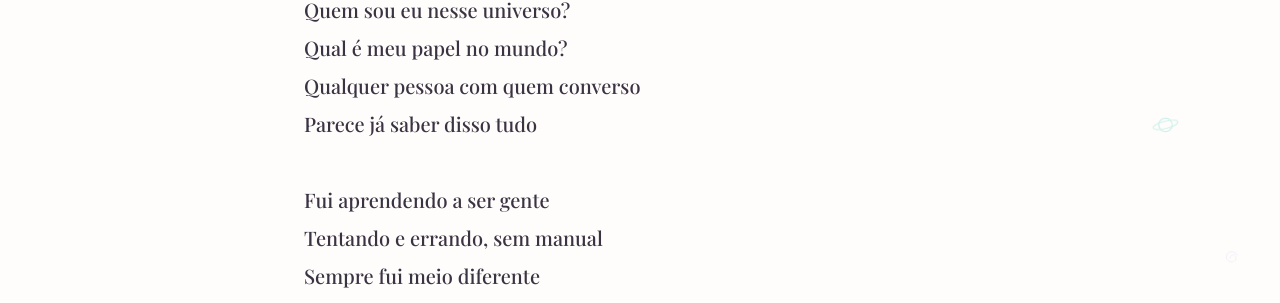
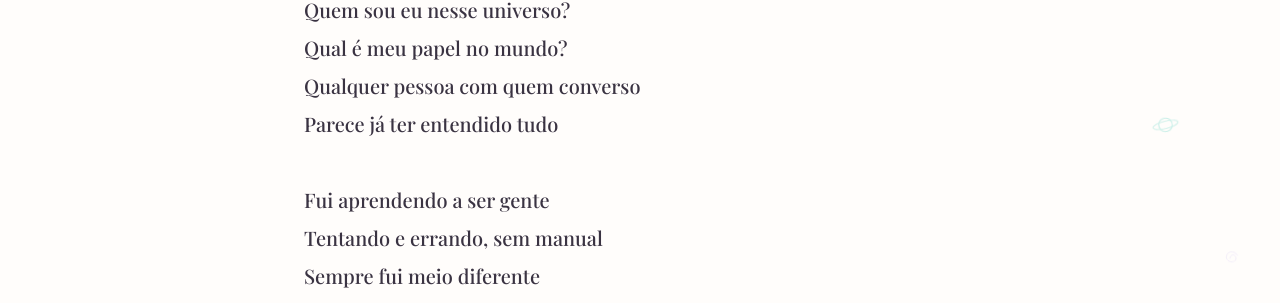
Before and after one commit to liviatoledomartins/lilipensademais, a Jekyll site: the page built from _poemas/ser-eu.md, in a window 1280 px wide and 900 px high, scrolled down 368 px. Shown: the part 150-453 px from the top of the window. Built offline with Jekyll 4.4.1, drawn with Linux system fonts in a browser that asks for light colours; some web fonts are replaced.

Commit message:
Update Poema “ser-eu”

```diff
--- a/_poemas/ser-eu.md
+++ b/_poemas/ser-eu.md
@@ -6,7 +6,7 @@
   Quem sou eu nesse universo?
   Qual é meu papel no mundo?
   Qualquer pessoa com quem converso
-  Parece já saber disso tudo
+  Parece já ter entendido tudo
 
   Fui aprendendo a ser gente
   Tentando e errando, sem manual
```
